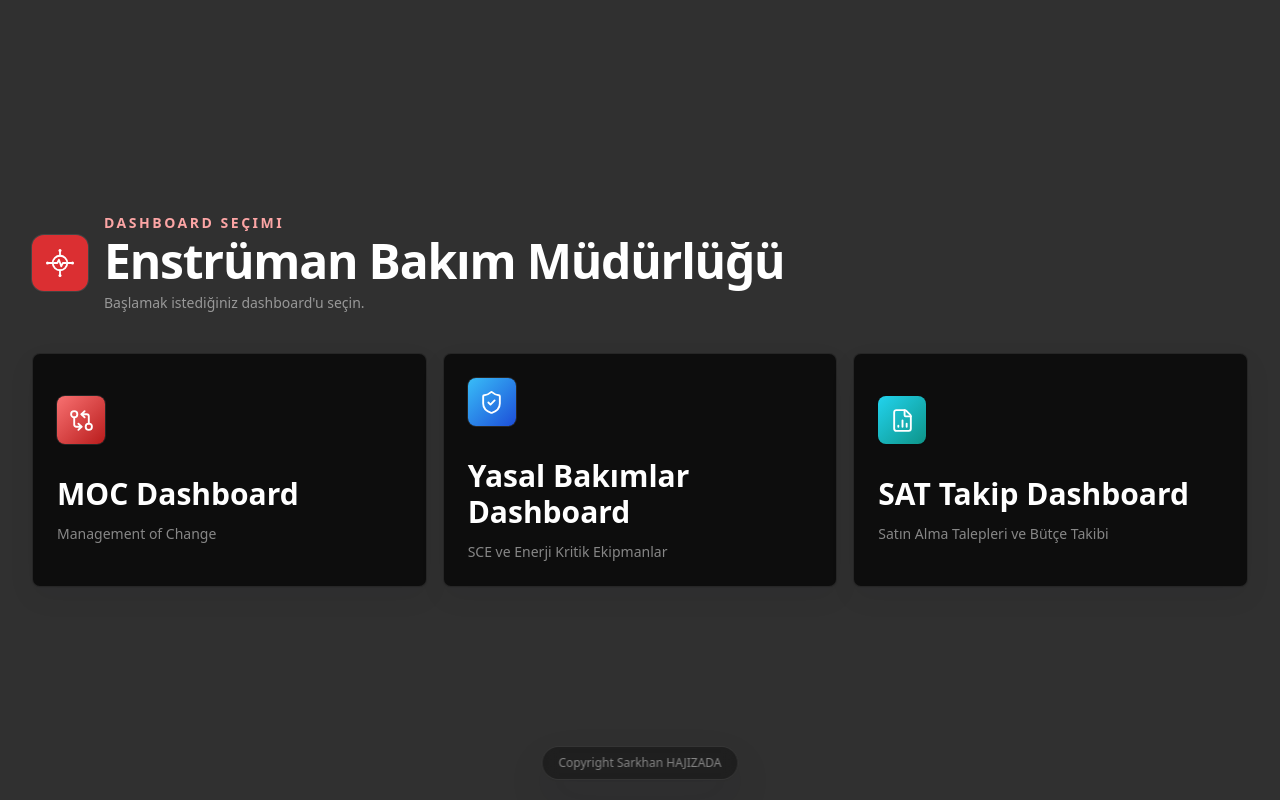
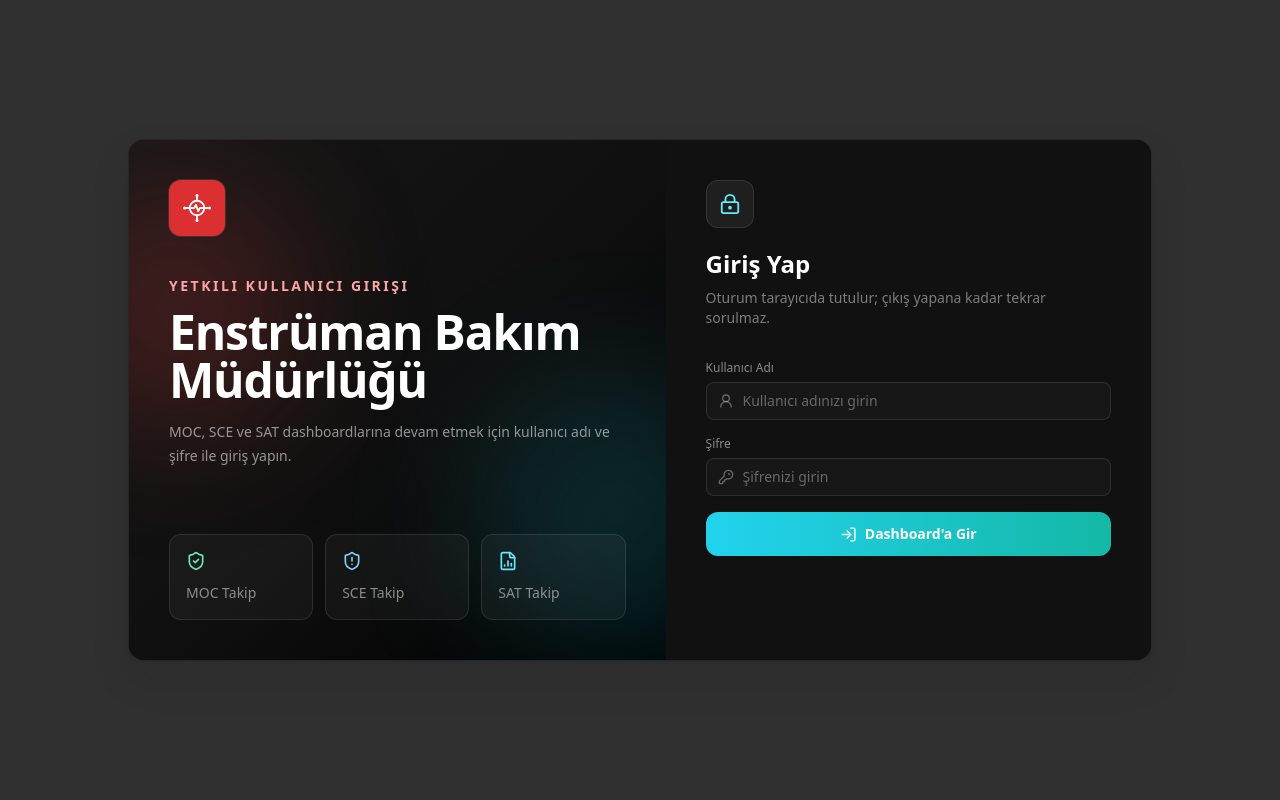
Before and after one commit to town76labs/MOC_Takip, a React (Vite) app: page / in a window 1280 px wide. Built offline with nearby package versions, Linux system fonts and the light colour scheme.

Commit message:
Add dashboard login gate

```diff
--- a/src/App.tsx
+++ b/src/App.tsx
@@ -1,4 +1,4 @@
-import { useState } from 'react';
+import { useState, type FormEvent } from 'react';
 import {
   ArrowLeft,
   BatteryCharging,
@@ -7,10 +7,15 @@ import {
   FileSpreadsheet,
   Gauge,
   GitCompareArrows,
+  KeyRound,
+  LockKeyhole,
+  LogIn,
+  LogOut,
   ShoppingCart,
   ShieldAlert,
   ShieldCheck,
   TableProperties,
+  UserRound,
   WalletCards,
 } from 'lucide-react';
 import { FileUpload } from './components/FileUpload';
@@ -27,7 +32,51 @@ import { SATBudgetOverviewDashboard } from './components/sat/SATBudgetOverviewDa
 
 type AppMode = 'select' | 'moc' | 'legal' | 'sce' | 'energy' | 'sat';
 
+const AUTH_SESSION_KEY = 'moc-dashboard-authenticated';
+const AUTH_USERNAME = 'sarkhan.hajizada';
+const AUTH_PASSWORD = 'Sarxan*155';
+
 function App() {
+  const [isAuthenticated, setIsAuthenticated] = useState(() => {
+    try {
+      return window.localStorage.getItem(AUTH_SESSION_KEY) === 'true';
+    } catch {
+      return false;
+    }
+  });
+
+  function handleLogin(username: string, password: string) {
+    const valid =
+      username.trim() === AUTH_USERNAME && password === AUTH_PASSWORD;
+
+    if (!valid) return false;
+
+    try {
+      window.localStorage.setItem(AUTH_SESSION_KEY, 'true');
+    } catch {
+      // localStorage kapalıysa sadece mevcut sekme oturumu açık kalır.
+    }
+    setIsAuthenticated(true);
+    return true;
+  }
+
+  function handleLogout() {
+    try {
+      window.localStorage.removeItem(AUTH_SESSION_KEY);
+    } catch {
+      // localStorage kapalıysa sessiz geç.
+    }
+    setIsAuthenticated(false);
+  }
+
+  if (!isAuthenticated) {
+    return <LoginScreen onLogin={handleLogin} />;
+  }
+
+  return <DashboardApp onLogout={handleLogout} />;
+}
+
+function DashboardApp({ onLogout }: { onLogout: () => void }) {
   const technicalFile = useDataStore((s) => s.technicalFile);
   const actionsFile = useDataStore((s) => s.actionsFile);
   const mocTakipFile = useDataStore((s) => s.mocTakipFile);
@@ -83,6 +132,14 @@ function App() {
   if (appMode === 'select') {
     return (
       <div className="fintech-shell min-h-screen bg-[#303030] text-slate-100">
+        <button
+          type="button"
+          onClick={onLogout}
+          className="fixed right-5 top-5 z-50 inline-flex items-center gap-2 rounded-lg border border-white/10 bg-black/35 px-3 py-2 text-xs font-medium text-white/65 shadow-elevated backdrop-blur transition hover:bg-white/10 hover:text-white focus:outline-none focus:ring-2 focus:ring-red-400/30"
+        >
+          <LogOut size={15} />
+          Oturumu Kapat
+        </button>
         <main className="mx-auto flex min-h-screen max-w-[1440px] items-center px-4 py-10 sm:px-6 lg:px-8">
           <section className="w-full">
             <div className="mb-10 flex items-center gap-4">
@@ -731,6 +788,148 @@ function App() {
   );
 }
 
+function LoginScreen({
+  onLogin,
+}: {
+  onLogin: (username: string, password: string) => boolean;
+}) {
+  const [username, setUsername] = useState('');
+  const [password, setPassword] = useState('');
+  const [error, setError] = useState('');
+
+  function handleSubmit(event: FormEvent<HTMLFormElement>) {
+    event.preventDefault();
+    const valid = onLogin(username, password);
+    if (!valid) {
+      setError('Kullanıcı adı veya şifre hatalı.');
+      setPassword('');
+      return;
+    }
+    setError('');
+  }
+
+  return (
+    <div className="fintech-shell min-h-screen bg-[#303030] text-slate-100">
+      <main className="mx-auto flex min-h-screen max-w-[1440px] items-center justify-center px-4 py-10 sm:px-6 lg:px-8">
+        <section className="grid w-full max-w-5xl overflow-hidden rounded-2xl border border-white/10 bg-[#0d0d0d] shadow-elevated lg:grid-cols-[1.05fr_0.95fr]">
+          <div className="relative min-h-[520px] overflow-hidden bg-gradient-to-br from-[#161616] via-[#101010] to-black p-8 sm:p-10">
+            <div className="absolute -left-20 top-10 h-64 w-64 rounded-full bg-red-500/20 blur-3xl" />
+            <div className="absolute -right-24 bottom-0 h-72 w-72 rounded-full bg-cyan-400/15 blur-3xl" />
+            <div className="relative z-10 flex h-full flex-col justify-between">
+              <div>
+                <div className="flex h-14 w-14 items-center justify-center rounded-xl bg-[#db2f32] text-white shadow-sm ring-1 ring-white/10">
+                  <ICEngineeringIcon />
+                </div>
+                <div className="mt-10 text-sm font-semibold uppercase tracking-[0.18em] text-red-300">
+                  Yetkili Kullanıcı Girişi
+                </div>
+                <h1 className="mt-3 max-w-md text-4xl font-semibold tracking-tight text-white sm:text-5xl">
+                  Enstrüman Bakım Müdürlüğü
+                </h1>
+                <p className="mt-4 max-w-md text-sm leading-6 text-white/55">
+                  MOC, SCE ve SAT dashboardlarına devam etmek için kullanıcı adı
+                  ve şifre ile giriş yapın.
+                </p>
+              </div>
+
+              <div className="mt-10 grid gap-3 text-sm text-white/50 sm:grid-cols-3">
+                <div className="rounded-xl border border-white/10 bg-white/[0.04] p-4">
+                  <ShieldCheck size={20} className="mb-3 text-emerald-300" />
+                  MOC Takip
+                </div>
+                <div className="rounded-xl border border-white/10 bg-white/[0.04] p-4">
+                  <ShieldAlert size={20} className="mb-3 text-sky-300" />
+                  SCE Takip
+                </div>
+                <div className="rounded-xl border border-white/10 bg-white/[0.04] p-4">
+                  <FileChartColumn size={20} className="mb-3 text-cyan-300" />
+                  SAT Takip
+                </div>
+              </div>
+            </div>
+          </div>
+
+          <div className="bg-[#111111] p-8 sm:p-10">
+            <div className="mb-8">
+              <div className="flex h-12 w-12 items-center justify-center rounded-xl border border-white/10 bg-white/[0.06] text-cyan-300">
+                <LockKeyhole size={22} />
+              </div>
+              <h2 className="mt-5 text-2xl font-semibold text-white">
+                Giriş Yap
+              </h2>
+              <p className="mt-2 text-sm text-white/45">
+                Oturum tarayıcıda tutulur; çıkış yapana kadar tekrar sorulmaz.
+              </p>
+            </div>
+
+            <form className="space-y-4" onSubmit={handleSubmit}>
+              <label className="block">
+                <span className="mb-1.5 block text-xs font-medium text-white/50">
+                  Kullanıcı Adı
+                </span>
+                <div className="relative">
+                  <UserRound
+                    size={16}
+                    className="absolute left-3 top-1/2 -translate-y-1/2 text-white/35"
+                  />
+                  <input
+                    value={username}
+                    onChange={(event) => {
+                      setUsername(event.target.value);
+                      setError('');
+                    }}
+                    autoComplete="username"
+                    className="input bg-[#171717] pl-9"
+                    placeholder="Kullanıcı adınızı girin"
+                  />
+                </div>
+              </label>
+
+              <label className="block">
+                <span className="mb-1.5 block text-xs font-medium text-white/50">
+                  Şifre
+                </span>
+                <div className="relative">
+                  <KeyRound
+                    size={16}
+                    className="absolute left-3 top-1/2 -translate-y-1/2 text-white/35"
+                  />
+                  <input
+                    type="password"
+                    value={password}
+                    onChange={(event) => {
+                      setPassword(event.target.value);
+                      setError('');
+                    }}
+                    autoComplete="current-password"
+                    className="input bg-[#171717] pl-9"
+                    placeholder="Şifrenizi girin"
+                  />
+                </div>
+              </label>
+
+              {error && (
+                <div className="rounded-lg border border-red-400/25 bg-red-500/10 px-3 py-2 text-sm text-red-200">
+                  {error}
+                </div>
+              )}
+
+              <button
+                type="submit"
+                className="inline-flex w-full items-center justify-center gap-2 rounded-xl bg-gradient-to-r from-cyan-400 to-teal-500 px-4 py-3 text-sm font-semibold text-white shadow-sm transition hover:brightness-110 focus:outline-none focus:ring-2 focus:ring-cyan-300/35"
+              >
+                <LogIn size={17} />
+                Dashboard'a Gir
+              </button>
+            </form>
+
+          </div>
+        </section>
+      </main>
+    </div>
+  );
+}
+
 function ICEngineeringIcon() {
   return (
     <svg
```
